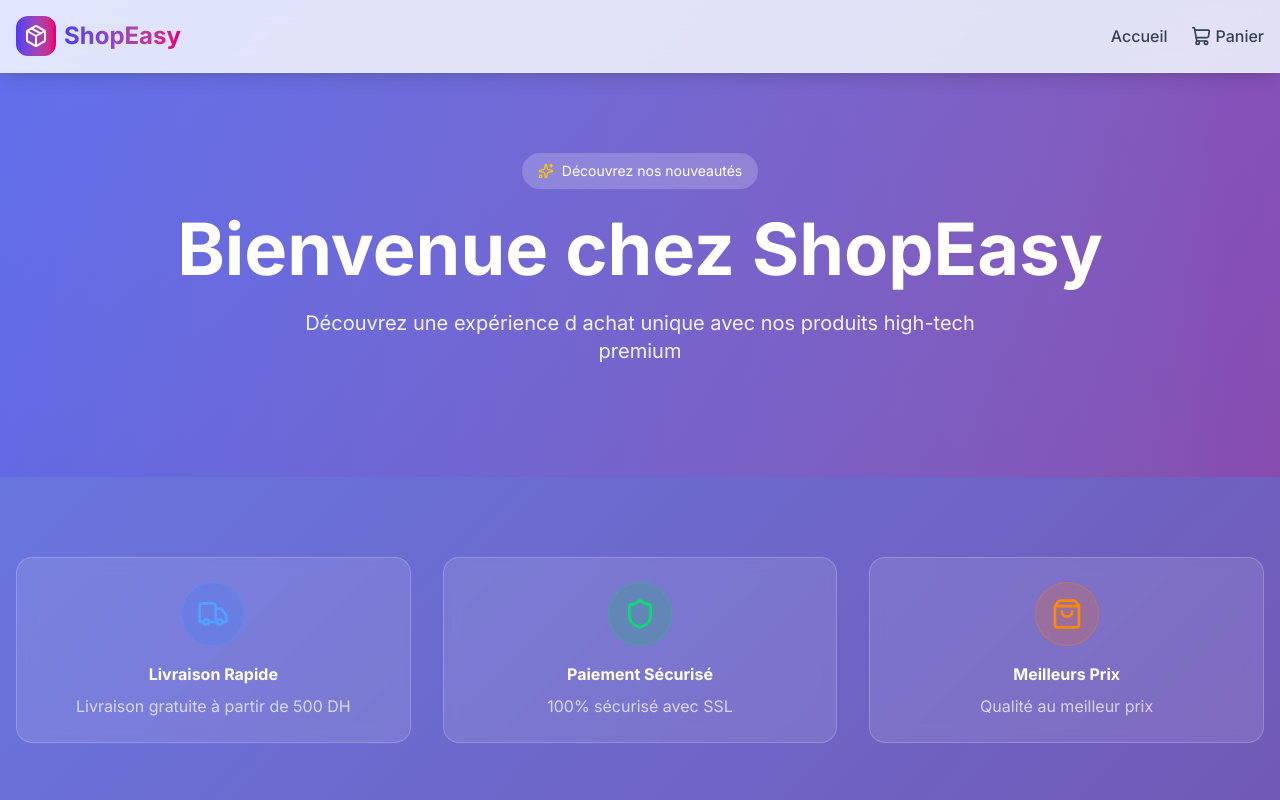
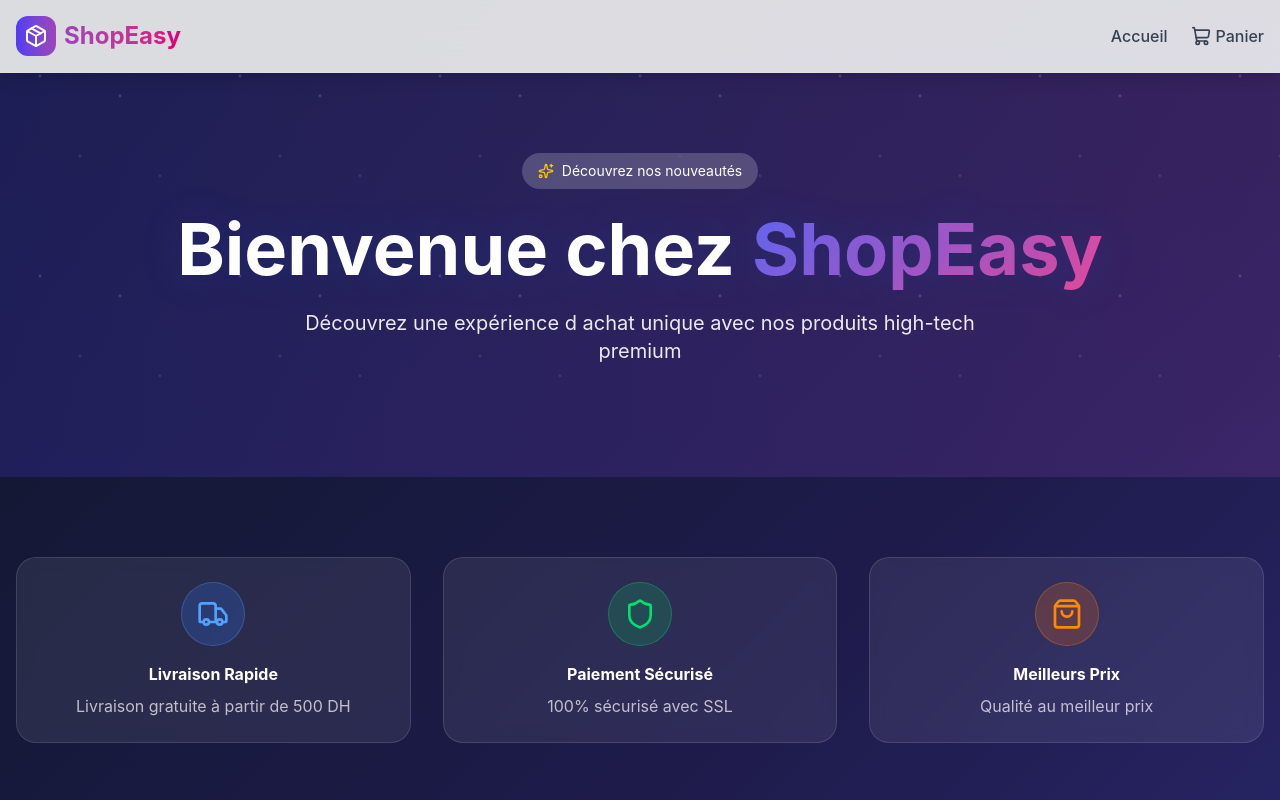
Before and after one commit to imaneimziline2-netizen/shopEsy, a Next.js app: page / in a window 1280 px wide. Shown: the top 800 px of the page. Built offline with nearby package versions, Linux system fonts and the light colour scheme.

Commit message:
complete mini e-commerce application with Next.js and TypeScript

```diff
--- a/src/app/cart/page.tsx
+++ b/src/app/cart/page.tsx
@@ -1,23 +1,133 @@
+// app/cart/page.tsx
+"use client";
+
+import Image from "next/image";
 import Link from "next/link";
+import { useCart } from "../../context/cartContext";
+import { Trash2, Plus, Minus, ShoppingBag } from "lucide-react";
 
 export default function CartPage() {
+  const { cartItems, removeFromCart, updateQuantity, getTotalItems, getTotalPrice } = useCart();
+
+  if (cartItems.length === 0) {
+    return (
+      <div className="max-w-4xl mx-auto px-4 py-16">
+        <div className="bg-white/95 backdrop-blur-md rounded-2xl shadow-2xl p-12 text-center">
+          <div className="flex justify-center mb-6">
+            <ShoppingBag size={80} className="text-gray-300" />
+          </div>
+          <h1 className="text-3xl font-bold text-gray-800 mb-4">Votre panier est vide</h1>
+          <p className="text-gray-600 mb-8">Découvrez nos produits et ajoutez-les à votre panier !</p>
+          <Link
+            href="/"
+            className="inline-flex items-center gap-2 bg-gradient-to-r from-indigo-600 to-pink-600 text-white px-8 py-3 rounded-xl hover:shadow-lg transition-all duration-300 hover:scale-105 font-medium"
+          >
+            Continuer les achats
+          </Link>
+        </div>
+      </div>
+    );
+  }
+
   return (
-    <div className="max-w-4xl mx-auto">
-      <h1 className="text-4xl font-bold mb-6">
-        Mon Panier
-      </h1>
+    <div className="max-w-5xl mx-auto px-4 py-8">
+      <h1 className="text-4xl font-bold text-white mb-8">🛒 Mon Panier</h1>
 
-      <div className="bg-white p-6 rounded-xl shadow">
-        <p className="text-gray-600 mb-4">
-          Votre panier est vide.
-        </p>
+      <div className="bg-white/95 backdrop-blur-md rounded-2xl shadow-2xl p-6 md:p-8">
+        <div className="space-y-6">
+          {cartItems.map((item) => (
+            <div
+              key={item.id}
+              className="flex flex-col sm:flex-row items-center gap-6 p-4 border-b border-gray-100 last:border-0"
+            >
+              {/* Image du produit */}
+              <div className="relative w-24 h-24 rounded-lg overflow-hidden flex-shrink-0">
+                <Image
+                  src={item.image}
+                  alt={item.name}
+                  fill
+                  className="object-cover"
+                  sizes="(max-width: 768px) 96px, 96px"
+                />
+              </div>
 
-        <Link
-          href="/"
-          className="bg-blue-600 text-white px-4 py-2 rounded-lg"
-        >
-          Continuer les achats
-        </Link>
+              {/* Informations */}
+              <div className="flex-1 text-center sm:text-left">
+                <h3 className="text-lg font-bold text-gray-800">{item.name}</h3>
+                <p className="text-xl font-bold text-indigo-600">{item.price} DH</p>
+              </div>
+
+              {/* Contrôles de quantité */}
+              <div className="flex items-center gap-3">
+                <button
+                  onClick={() => updateQuantity(item.id, item.quantity - 1)}
+                  className="w-10 h-10 rounded-full bg-gray-100 hover:bg-gray-200 transition-colors flex items-center justify-center"
+                  aria-label="Diminuer la quantité"
+                >
+                  <Minus size={18} className="text-gray-600" />
+                </button>
+                <span className="text-xl font-bold text-gray-800 min-w-[40px] text-center">
+                  {item.quantity}
+                </span>
+                <button
+                  onClick={() => updateQuantity(item.id, item.quantity + 1)}
+                  className="w-10 h-10 rounded-full bg-gray-100 hover:bg-gray-200 transition-colors flex items-center justify-center"
+                  aria-label="Augmenter la quantité"
+                >
+                  <Plus size={18} className="text-gray-600" />
+                </button>
+              </div>
+
+              {/* Prix total de l'article */}
+              <div className="min-w-[100px] text-center">
+                <p className="text-sm text-gray-500">Sous-total</p>
+                <p className="text-lg font-bold text-pink-600">
+                  {item.price * item.quantity} DH
+                </p>
+              </div>
+
+              {/* Bouton suppression */}
+              <button
+                onClick={() => removeFromCart(item.id)}
+                className="text-red-500 hover:text-red-700 transition-colors p-2 hover:bg-red-50 rounded-full"
+                aria-label="Supprimer du panier"
+              >
+                <Trash2 size={22} />
+              </button>
+            </div>
+          ))}
+        </div>
+
+        {/* Total général */}
+        <div className="mt-8 pt-6 border-t-2 border-gray-200">
+          <div className="flex flex-col sm:flex-row justify-between items-center gap-4">
+            <div className="text-center sm:text-left">
+              <p className="text-gray-600">
+                Nombre d articles : <span className="font-bold">{getTotalItems()}</span>
+              </p>
+            </div>
+            <div className="text-center sm:text-right">
+              <p className="text-sm text-gray-500">Total à payer</p>
+              <p className="text-3xl font-bold bg-gradient-to-r from-indigo-600 to-pink-600 bg-clip-text text-transparent">
+                {getTotalPrice()} DH
+              </p>
+            </div>
+          </div>
+
+          <div className="mt-6 flex flex-col sm:flex-row gap-4 justify-end">
+            <Link
+              href="/"
+              className="text-center px-6 py-3 rounded-xl border-2 border-indigo-600 text-indigo-600 hover:bg-indigo-50 transition-all duration-300 font-medium"
+            >
+              Continuer les achats
+            </Link>
+            <button
+              className="px-8 py-3 rounded-xl bg-gradient-to-r from-indigo-600 to-pink-600 text-white hover:shadow-lg transition-all duration-300 hover:scale-105 font-medium"
+            >
+              Passer la commande
+            </button>
+          </div>
+        </div>
       </div>
     </div>
   );
--- a/src/app/globals.css
+++ b/src/app/globals.css
@@ -1,24 +1,54 @@
+/* globals.css */
 @import "tailwindcss";
 
 @theme {
-  --color-primary: #6366f1;
-  --color-primary-dark: #4f46e5;
-  --color-secondary: #ec4899;
+  --color-primary: #2563eb;
+  --color-primary-dark: #1d4ed8;
+  --color-secondary: #7c3aed;
+  --color-accent: #f59e0b;
   --color-dark: #0f172a;
-  --color-gray-bg: #f8fafc;
+  --color-light: #f8fafc;
 }
 
 @layer base {
   body {
-    background: linear-gradient(135deg, #667eea 0%, #764ba2 100%);
+    background: linear-gradient(135deg, #0f172a 0%, #1e1b4b 50%, #312e81 100%);
     min-height: 100vh;
+    font-family: 'Inter', sans-serif;
+  }
+
+  /* Container personnalisé */
+  .container {
+    max-width: 1280px;
+    margin: 0 auto;
+    padding: 0 1rem;
+  }
+
+  /* Scrollbar */
+  ::-webkit-scrollbar {
+    width: 8px;
+  }
+
+  ::-webkit-scrollbar-track {
+    background: rgba(255, 255, 255, 0.05);
+    border-radius: 10px;
+  }
+
+  ::-webkit-scrollbar-thumb {
+    background: linear-gradient(180deg, #2563eb, #7c3aed);
+    border-radius: 10px;
+  }
+
+  ::-webkit-scrollbar-thumb:hover {
+    background: linear-gradient(180deg, #1d4ed8, #6d28d9);
   }
 }
 
+/* Animations */
 @keyframes fade-in {
   from {
     opacity: 0;
-    transform: translateY(20px);
+    transform: translateY(30px);
   }
   to {
     opacity: 1;
@@ -26,6 +56,133 @@
   }
 }
 
+@keyframes gradient-shift {
+  0% {
+    background-position: 0% 50%;
+  }
+  50% {
+    background-position: 100% 50%;
+  }
+  100% {
+    background-position: 0% 50%;
+  }
+}
+
 .animate-fade-in {
-  animation: fade-in 1s ease-out;
+  animation: fade-in 0.8s ease-out forwards;
 }
+
+/* Styles pour les cartes produits */
+.group {
+  transition: all 0.3s cubic-bezier(0.4, 0, 0.2, 1);
+}
+
+.group:hover {
+  transform: translateY(-8px);
+  box-shadow: 0 20px 40px rgba(0, 0, 0, 0.3);
+}
+
+/* Amélioration du backdrop blur */
+.backdrop-blur-md {
+  backdrop-filter: blur(16px);
+  -webkit-backdrop-filter: blur(16px);
+}
+
+/* Boutons avec gradient amélioré */
+.bg-gradient-to-r {
+  background-size: 200% 200%;
+  animation: gradient-shift 3s ease infinite;
+}
+
+/* Glassmorphism plus poussé */
+.bg-white\/10 {
+  background: rgba(255, 255, 255, 0.08);
+  border: 1px solid rgba(255, 255, 255, 0.12);
+}
+
+.bg-white\/80 {
+  background: rgba(255, 255, 255, 0.85);
+  backdrop-filter: blur(20px);
+  -webkit-backdrop-filter: blur(20px);
+}
+
+.bg-white\/95 {
+  background: rgba(255, 255, 255, 0.95);
+  backdrop-filter: blur(20px);
+  -webkit-backdrop-filter: blur(20px);
+}
+
+/* Texte avec dégradé */
+.bg-clip-text {
+  background-size: 200% 200%;
+  animation: gradient-shift 4s ease infinite;
+}
+
+/* Effet de glow sur les titres */
+.text-5xl,
+.text-7xl {
+  text-shadow: 0 0 40px rgba(37, 99, 235, 0.2);
+}
+
+/* Effet de glass sur le header */
+.sticky {
+  backdrop-filter: blur(20px);
+  -webkit-backdrop-filter: blur(20px);
+  border-bottom: 1px solid rgba(255, 255, 255, 0.1);
+}
+
+/* Effet de particules subtil pour le hero */
+.relative.overflow-hidden::before {
+  content: '';
+  position: absolute;
+  inset: 0;
+  background-image:
+    radial-gradient(2px 2px at 20% 30%, rgba(255, 255, 255, 0.3), transparent),
+    radial-gradient(2px 2px at 40% 70%, rgba(255, 255, 255, 0.2), transparent),
+    radial-gradient(2px 2px at 60% 40%, rgba(255, 255, 255, 0.3), transparent),
+    radial-gradient(2px 2px at 80% 80%, rgba(255, 255, 255, 0.2), transparent);
+  background-size: 200px 200px;
+  pointer-events: none;
+  animation: particles 20s linear infinite;
+}
+
+@keyframes particles {
+  0% {
+    transform: translateY(0);
+  }
+  100% {
+    transform: translateY(-200px);
+  }
+}
+
+/* Gradient text pour le hero */
+.gradient-text {
+  background: linear-gradient(135deg, #6366f1, #ec4899);
+  -webkit-background-clip: text;
+  background-clip: text;
+  color: transparent;
+}
+
+/* Style de la carte produit */
+.rounded-2xl {
+  border-radius: 20px;
+}
+
+.shadow-2xl {
+  box-shadow: 0 25px 50px -12px rgba(0, 0, 0, 0.25);
+}
+
+/* Scrollbar custom pour toute l'app */
+::-webkit-scrollbar {
+  width: 0px;
+  height: 0px;
+  background: transparent;
+}
+
+* {
+  scrollbar-width: none;
+}
+
+* {
+  -ms-overflow-style: none;
+}
--- a/src/app/layout.tsx
+++ b/src/app/layout.tsx
@@ -1,15 +1,8 @@
-import type { Metadata } from 'next';
-import { Inter } from 'next/font/google';
-import './globals.css';
-import Header from '../components/Header';
-import Footer from '../components/Footer';
+import Footer from "../components/Footer";
+import Header from "../components/Header";
+import "./globals.css"
 
-const inter = Inter({ subsets: ['latin'] });
-
-export const metadata: Metadata = {
-  title: 'MiniShop - Votre boutique en ligne',
-  description: 'Découvrez nos produits de qualité',
-};
+import { CartProvider } from "../context/cartContext";
 
 export default function RootLayout({
   children,
@@ -18,14 +11,14 @@ export default function RootLayout({
 }) {
   return (
     <html lang="fr">
-      <body className={inter.className}>
-        <div className="min-h-screen flex flex-col">
+      <body>
+        <CartProvider>
           <Header />
-          <main className="flex-grow">
-            {children}
-          </main>
+
+          <main>{children}</main>
+
           <Footer />
-        </div>
+        </CartProvider>
       </body>
     </html>
   );
--- a/src/components/Header.tsx
+++ b/src/components/Header.tsx
@@ -1,7 +1,12 @@
+"use client";
+
 import Link from 'next/link';
 import { ShoppingCart, Package } from 'lucide-react';
+import { useCart } from '../context/cartContext';
 
 export default function Header() {
+  const { getTotalItems } = useCart();
+
   return (
     <header className="bg-white/80 backdrop-blur-md shadow-lg sticky top-0 z-50 border-b border-white/20">
       <div className="container mx-auto px-4 py-4">
@@ -23,10 +28,15 @@ export default function Header() {
             </Link>
             <Link
               href="/cart"
-              className="text-gray-700 hover:text-indigo-600 transition-all duration-300 font-medium hover:scale-105 flex items-center gap-1"
+              className="text-gray-700 hover:text-indigo-600 transition-all duration-300 font-medium hover:scale-105 flex items-center gap-1 relative"
             >
               <ShoppingCart size={20} />
               <span>Panier</span>
+              {getTotalItems() > 0 && (
+                <span className="absolute -top-2 -right-4 bg-pink-500 text-white text-xs rounded-full w-5 h-5 flex items-center justify-center font-bold">
+                  {getTotalItems()}
+                </span>
+              )}
             </Link>
           </nav>
         </div>
```
